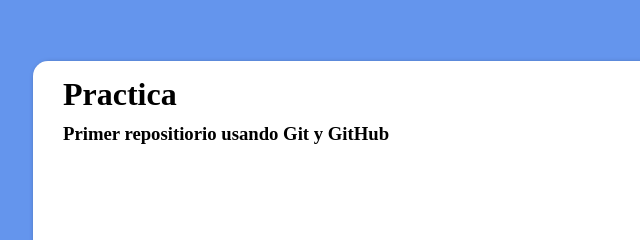
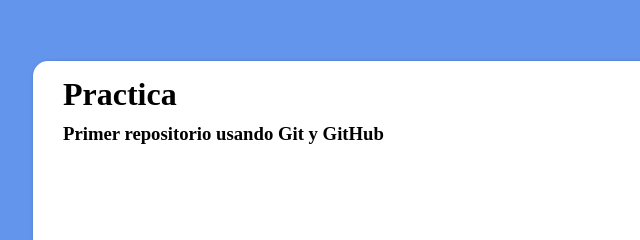
Before and after one commit to FlorenciaNahirS/primerrepositorio, a plain HTML site: page index.html in a window 1280 px wide. Shown: the part 139-379 px from the top of the page, 287-927 px from the left. Drawn offline with Linux system fonts and the light colour scheme.

Commit message:
Correción de error. Palabra mal escrita.

```diff
--- a/index.html
+++ b/index.html
@@ -14,7 +14,7 @@
     <div id="contenedor">
         <div id="caja">
             <h1>Practica</h1>
-            <h3>Primer repositiorio usando Git y GitHub</h3>
+            <h3>Primer repositorio usando Git y GitHub</h3>
         </div>
     </div>
 
```
